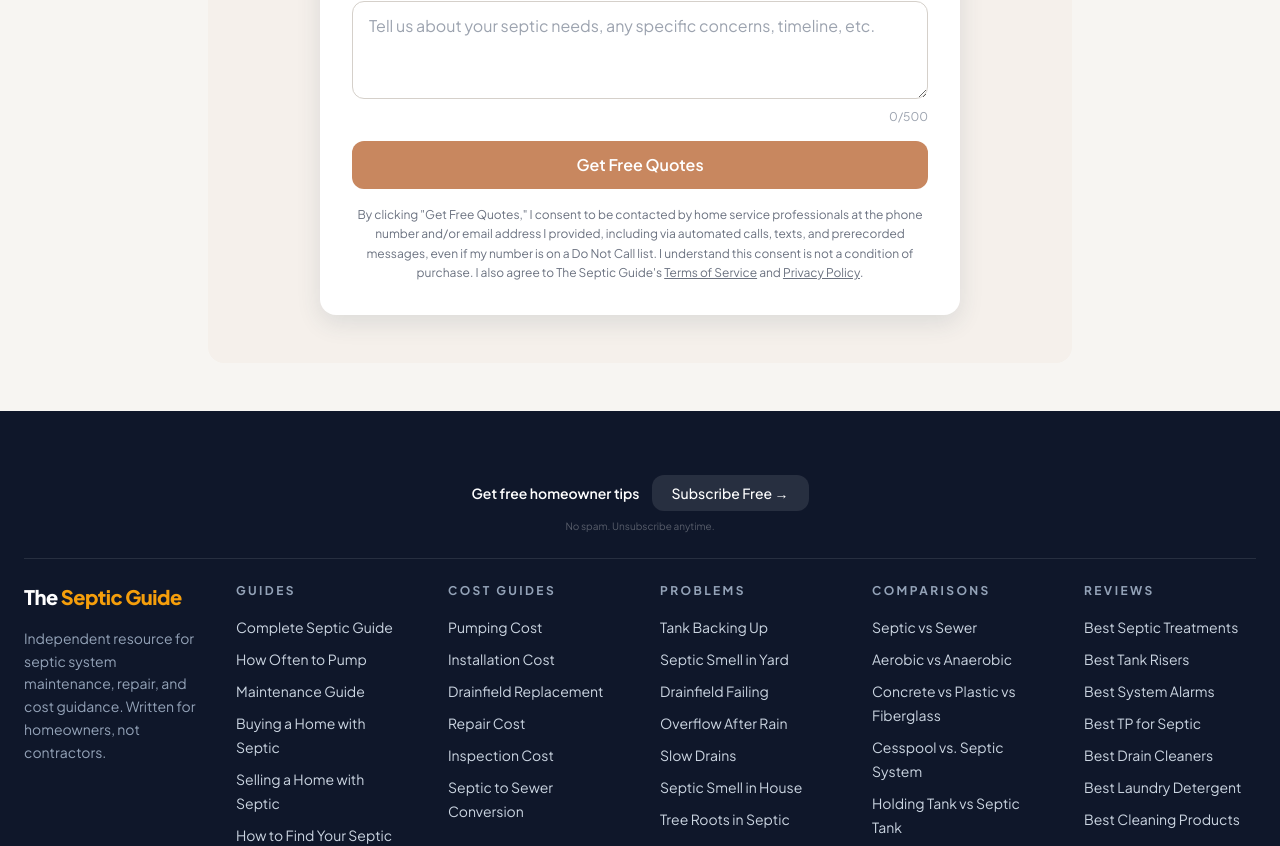
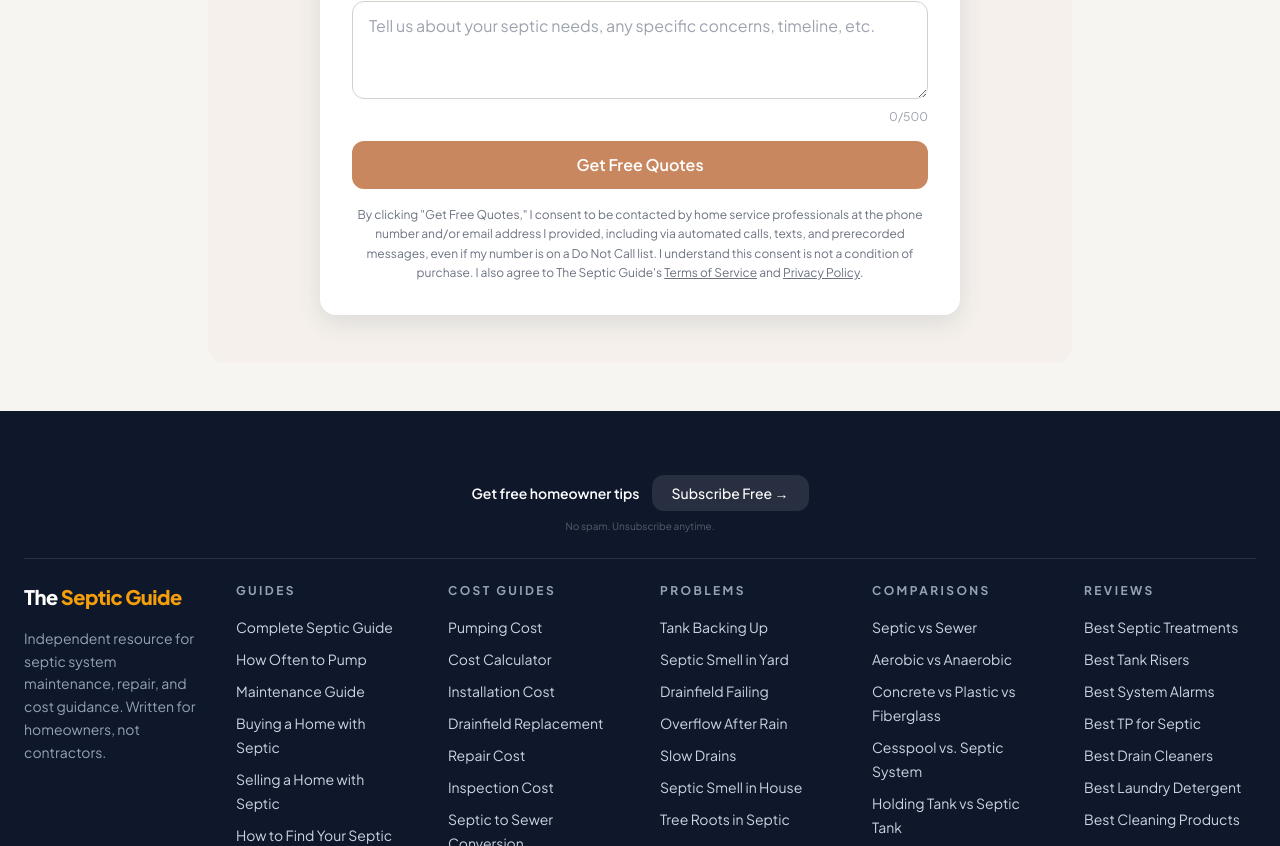
Before and after one commit to thebasementguide2026/theseptic.guide-, a Next.js app: page /articles/complete-septic-guide in a window 1280 px wide. Shown: the part 11154-12000 px from the top of the page. Built offline with nearby package versions, Linux system fonts and the light colour scheme.

Commit message:
Add Cost Calculator link to footer Cost Guides

```diff
--- a/components/Footer.tsx
+++ b/components/Footer.tsx
@@ -33,6 +33,7 @@ const footerSections = [
     title: 'COST GUIDES',
     links: [
       { label: 'Pumping Cost', href: '/articles/septic-tank-pumping-cost' },
+      { label: 'Cost Calculator', href: '/cost-guides/septic-tank-cost-calculator' },
       { label: 'Installation Cost', href: '/cost-guides/septic-system-installation-cost' },
       { label: 'Drainfield Replacement', href: '/cost-guides/drainfield-replacement-cost' },
       { label: 'Repair Cost', href: '/cost-guides/septic-system-repair-cost' },
```
